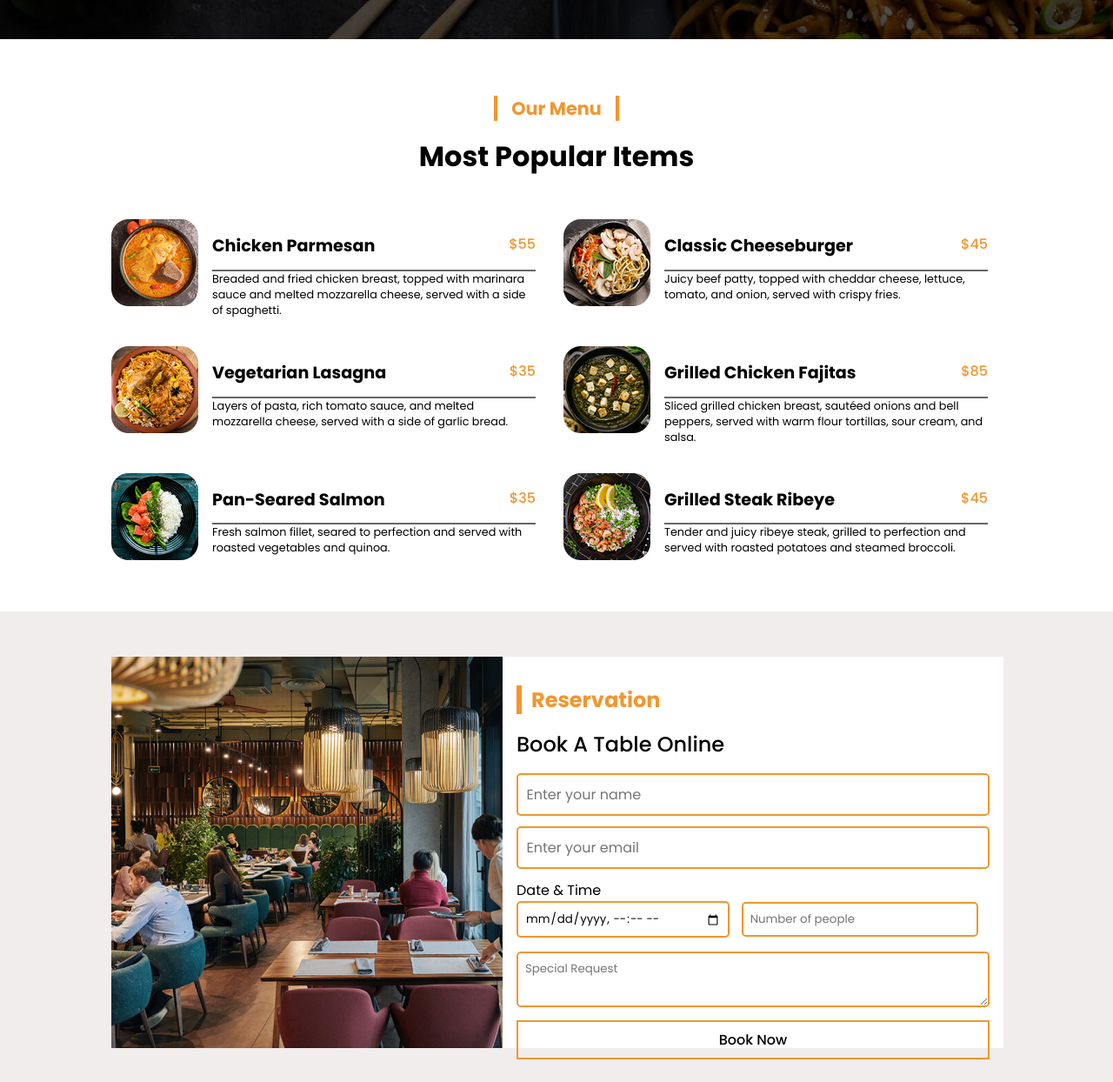
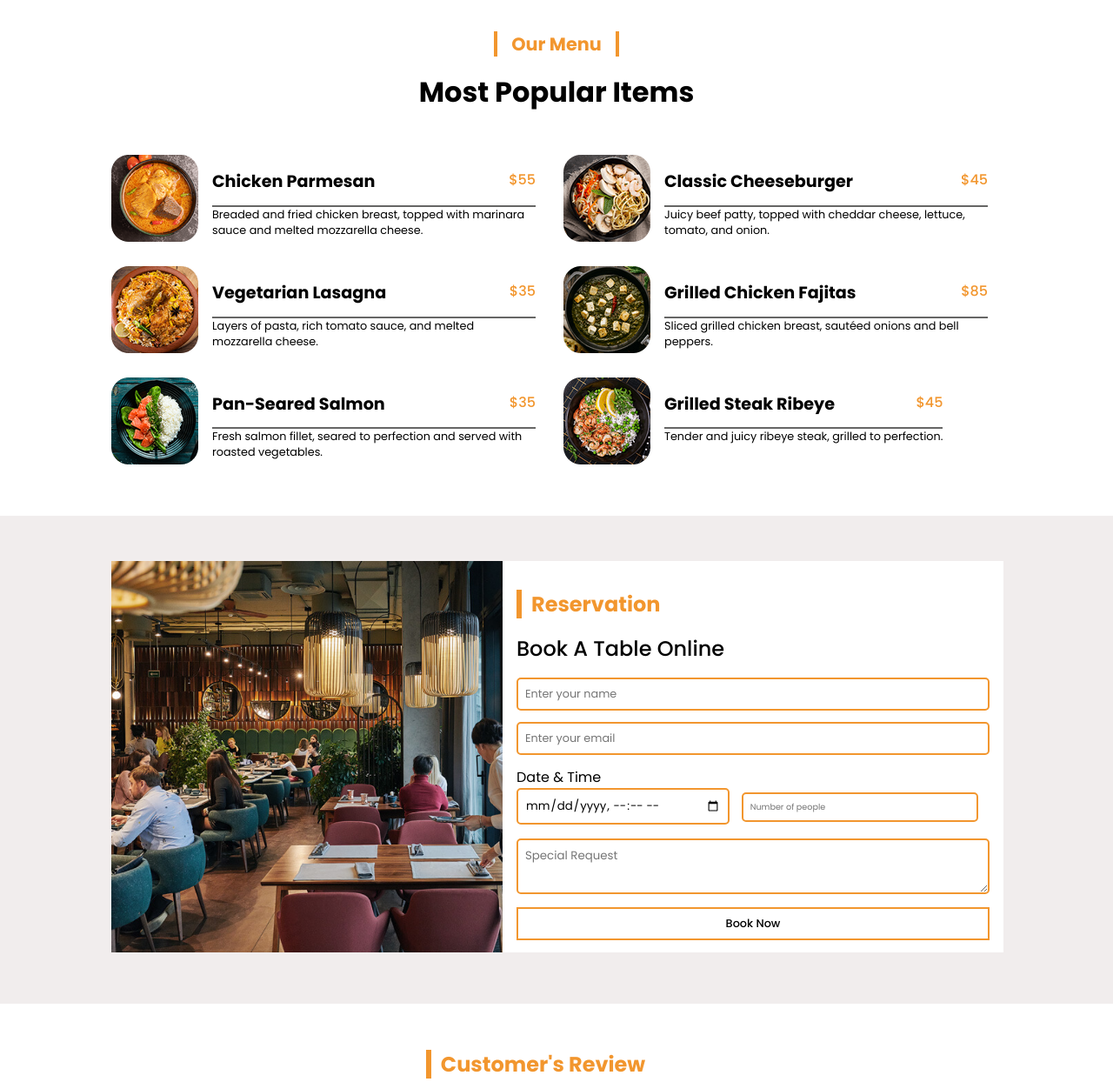
Before and after one commit to Haneefah55/Food-website-, a plain HTML site: page index.html in a window 1280 px wide. Shown: the part 2200-3444 px from the top of the page at 87% size. Drawn offline with nearby package versions, Linux system fonts and the light colour scheme.

Commit message:
latest commit

```diff
--- a/index.html
+++ b/index.html
@@ -182,7 +182,7 @@
                         <h4>Chicken Parmesan</h4><span class="price">$55</span>
                     </div>
                     <div class="text2">
-                        <p> Breaded and fried chicken breast, topped with marinara sauce and melted mozzarella cheese, served with a side of spaghetti.</p>
+                        <p> Breaded and fried chicken breast, topped with marinara sauce and melted mozzarella cheese.</p>
                     </div>
 
                 </div>
@@ -200,7 +200,7 @@
                         <h4>Classic Cheeseburger</h4><span class="price">$45</span>
                     </div>
                     <div class="text2">
-                      <p> Juicy beef patty, topped with cheddar cheese, lettuce, tomato, and onion, served with crispy fries.</p>
+                      <p> Juicy beef patty, topped with cheddar cheese, lettuce, tomato, and onion.</p>
                     </div>
                 </div>
 
@@ -216,7 +216,7 @@
                         <h4>Vegetarian Lasagna</h4><span class="price">$35</span>
                     </div>
                     <div class="text2">
-                        <p>Layers of pasta, rich tomato sauce, and melted mozzarella cheese, served with a side of garlic bread.</p>
+                        <p>Layers of pasta, rich tomato sauce, and melted mozzarella cheese.</p>
                     </div>
                 </div>
             </div>
@@ -232,7 +232,7 @@
                         <h4>Grilled Chicken Fajitas</h4><span class="price">$85</span>
                     </div>
                     <div class="text2">
-                        <p>Sliced grilled chicken breast, sautéed onions and bell peppers, served with warm flour tortillas, sour cream, and salsa.</p>
+                        <p>Sliced grilled chicken breast, sautéed onions and bell peppers.</p>
                     </div>
 
                 </div>
@@ -248,7 +248,7 @@
                         <h4>Pan-Seared Salmon</h4><span class="price">$35</span>
                     </div>
                     <div class="text2">
-                        <p> Fresh salmon fillet, seared to perfection and served with roasted vegetables and quinoa.</p>
+                        <p> Fresh salmon fillet, seared to perfection and served with roasted vegetables.</p>
                     </div>
 
                 </div>
@@ -264,7 +264,7 @@
                         <h4>Grilled Steak Ribeye</h4><span class="price">$45</span>
                     </div>
                     <div class="text2">
-                        <p> Tender and juicy ribeye steak, grilled to perfection and served with roasted potatoes and steamed broccoli.</p>
+                        <p> Tender and juicy ribeye steak, grilled to perfection.</p>
                     </div>
 
                 </div>
--- a/main.css
+++ b/main.css
@@ -584,7 +584,7 @@ form{
     text-align: center;
     width: 60px;
     height: 50px;
-    margin: 1rem 0;
+    margin: .5rem 0;
     transition: .4s;
 }
 .features .title img:hover{
@@ -597,7 +597,7 @@ form{
 }
 
 .features .title .text{
-    font-size: .9rem;
+    font-size: .7rem;
 
 }
 
@@ -755,10 +755,10 @@ form{
 
 .reservation .form .box{
     width: 100%;
-    font-size: 1rem;
+    font-size: .8rem;
     margin-bottom: .8rem;
     border-radius: 5px;
-    padding: .6rem;
+    padding: .5rem;
     background: transparent;
     border: 2px solid var(--main-color);
 
@@ -798,7 +798,7 @@ form{
     color: #000;
     cursor: pointer;
     border: 2px solid var(--main-color);
-    font-size: 1rem;
+    font-size: .8rem;
     font-weight: 500;
     transition: .4s;
 }
@@ -818,6 +818,7 @@ form{
     margin-bottom: 1rem;
     border-radius: 5px;
     padding: .5rem;
+    font-size: .6rem;
 }
 
 
@@ -849,7 +850,9 @@ form{
     height: auto;
 
 }
-
+.review .content .text{
+  font-size: .7rem;
+}
 .review .title{
     padding: 2rem 0;
     text-align: center;
@@ -1049,6 +1052,7 @@ footer .links a{
     display: block;
     color: #fff;
     text-transform: capitalize;
+    font-size: .7rem;
 
 }
 
@@ -1060,7 +1064,7 @@ footer .contactus .touch .bx{
 
 }
 footer .contactus .touch{
-    font-size: 1rem;
+    font-size: .7rem;
 }
 footer .contactus .touch{
   display: flex;
```
